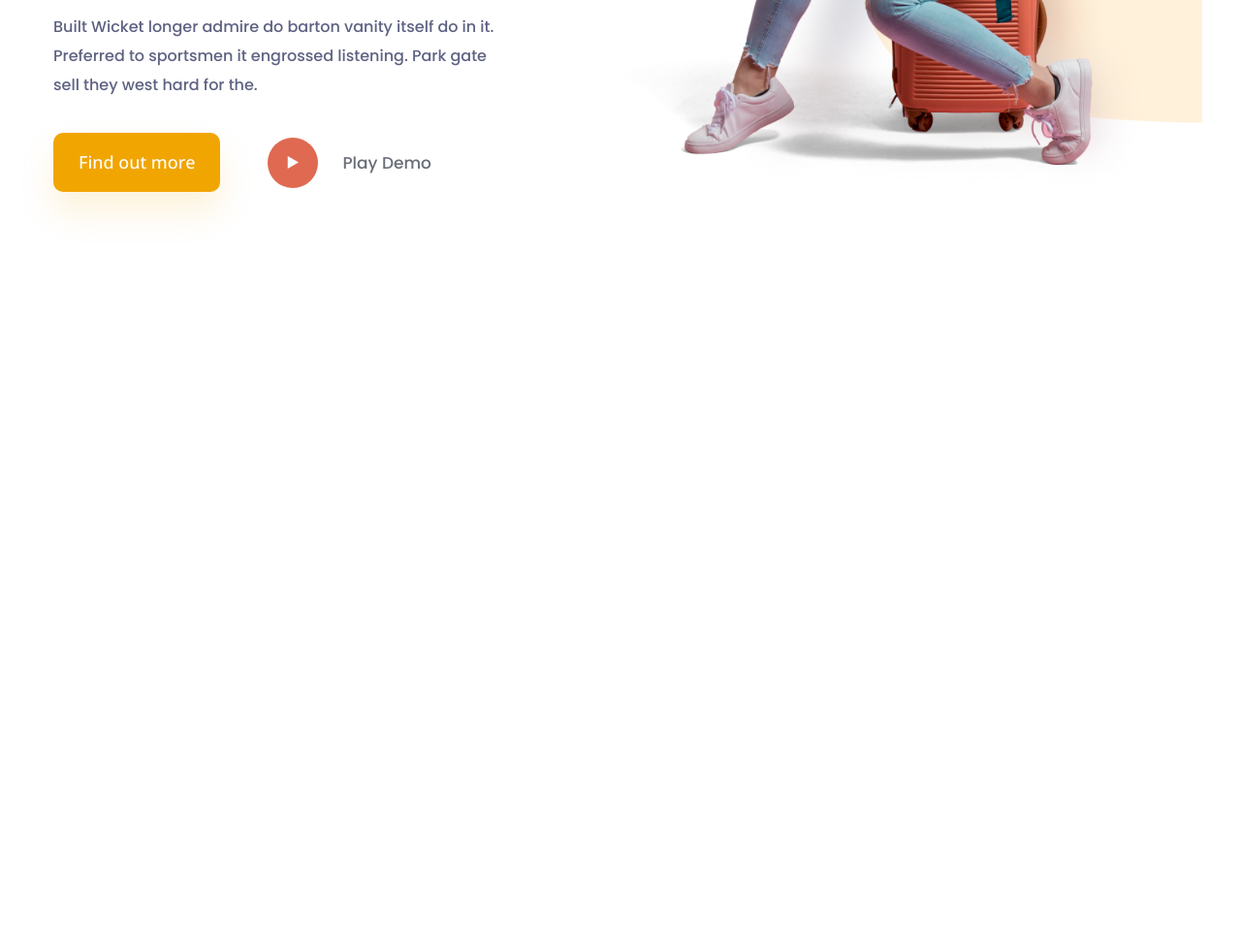
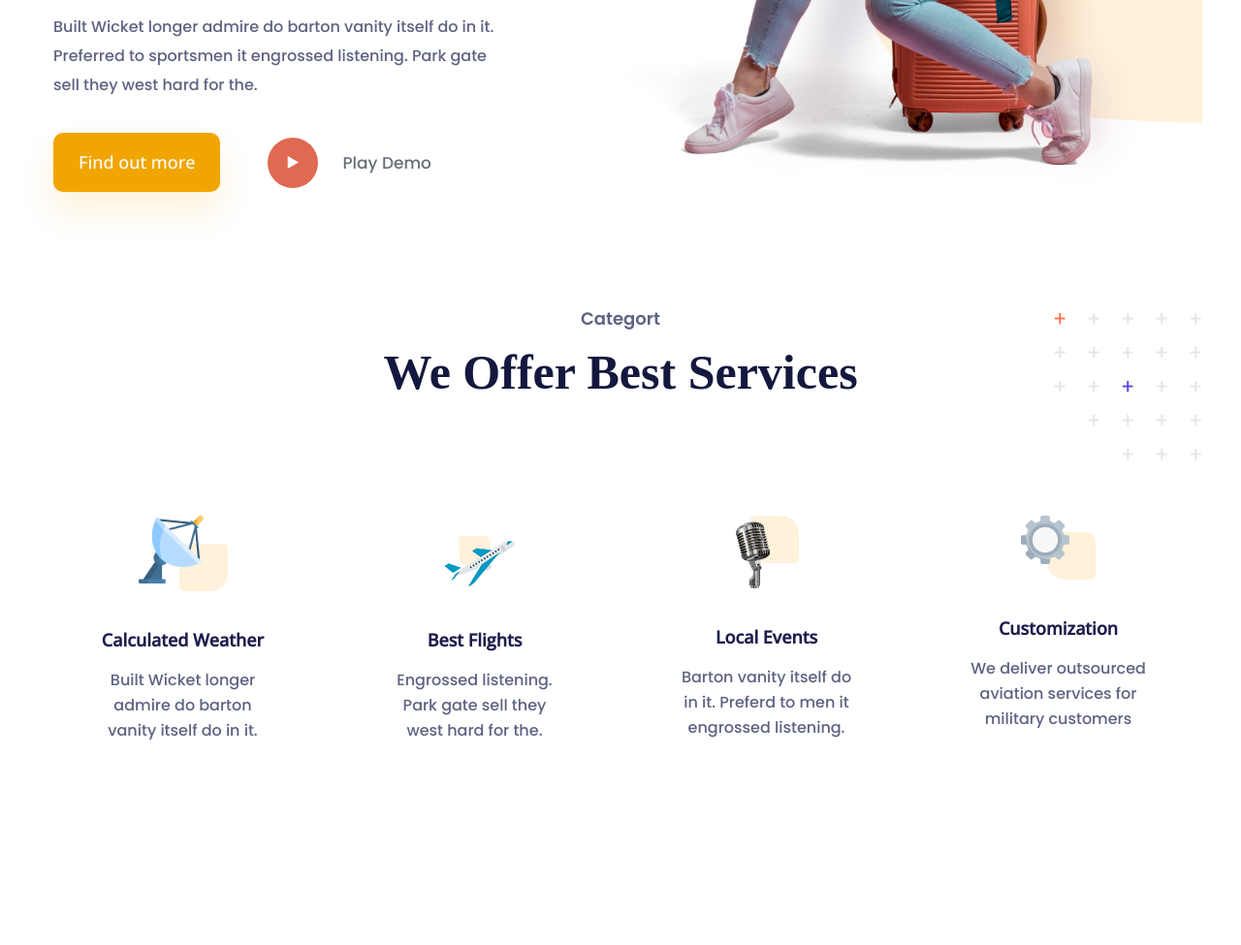
Before and after one commit to anastasiiagi/-jadoo.github.io-, a plain HTML site: page index.html in a window 1280 px wide. Shown: the part 552-1527 px from the top of the page at 97% size. Before the commit the page ends 867 px from the top, so only its background shows below. Drawn offline with nearby package versions, Linux system fonts and the light colour scheme; a web font is replaced by a local one.

Commit message:
added section services

```diff
--- a/css/parts/_basic.scss
+++ b/css/parts/_basic.scss
@@ -25,3 +25,30 @@ img {
     padding: 0 15px;
     margin: 0 auto;
 }
+
+.span {
+    font-family: Poppins;
+    font-style: normal;
+    font-weight: 600;
+    font-size: 18px;
+    line-height: 27px;
+    text-align: center;
+    color: $grey;
+    margin: 0;
+}
+
+.title {
+    font-family: Volkhov;
+    font-style: normal;
+    font-weight: bold;
+    font-size: 50px;
+    line-height: 64px;
+    text-align: center;
+    text-transform: capitalize;
+    color: #14183E;
+    margin-top: 10px;
+    margin-bottom: 110px;
+    @media (max-width: 348px) {
+        font-size: 44px;;
+    }
+}
--- /dev/null
+++ b/css/parts/_services.scss
@@ -0,0 +1,100 @@
+.services {
+    display: flex;
+    flex-direction: column;
+    text-align: center;
+    padding-bottom: 123px;
+
+    &__container {
+        background: url(../img/stars.png);
+        background-repeat: no-repeat;
+        background-position: top right;
+    }
+
+    &__hero {
+        display: flex;
+        justify-content: space-between;
+        align-items: center;
+        @media (max-width: 1096px) {
+            flex-wrap: wrap;
+        }
+    }
+
+    &__card {
+        position: relative;
+        width: 267px;
+        height: 314px;
+        &:hover {
+            background: #FFFFFF;
+            box-shadow: 0px 100px 80px rgba(0, 0, 0, 0.02),
+                0px 64.8148px 46.8519px rgba(0, 0, 0, 0.0151852),
+                0px 38.5185px 25.4815px rgba(0, 0, 0, 0.0121481),
+                0px 20px 13px rgba(0, 0, 0, 0.01),
+                0px 8.14815px 6.51852px rgba(0, 0, 0, 0.00785185),
+                0px 1.85185px 3.14815px rgba(0, 0, 0, 0.00481481);
+            border-radius: 36px;
+            padding: 0 43px 45px 43px;
+            cursor: pointer;
+            .hover-div{
+                display: inherit;
+                @media (max-width: 1096px) {
+                    display: none;
+                }
+            }
+
+
+        }
+
+        @media (max-width: 1096px) {
+            width: 50%;
+        }
+
+        @media (max-width: 563px) {
+            width: 100%;
+            margin-bottom: 20px;
+            &:last-child {
+                margin-bottom: 0;
+            }
+        }
+
+        &-title {
+            margin-top: 30px;
+            margin-bottom: 15px;
+            font-family: Open Sans;
+            font-style: normal;
+            font-weight: 600;
+            font-size: 18px;
+            line-height: 27px;
+            text-align: center;
+            color: #1E1D4C;
+            white-space: nowrap;
+        }
+
+        &-text {
+            margin: 0;
+            font-family: Poppins;
+            font-style: normal;
+            font-weight: 500;
+            font-size: 16px;
+            line-height: 26px;
+            text-align: center;
+            color: $grey;
+        }
+
+    }
+
+    &__card2 {
+        margin-bottom: 12px;
+    }
+}
+
+.hover-div {
+    display: none;
+    position: absolute;
+    width: 100px;
+    height: 100px;
+    background: $accent;
+    border-radius: 30px 0px 10px 0;
+    left: -40px;
+    top: 250px;
+    z-index: -1;
+}
--- a/css/style.scss
+++ b/css/style.scss
@@ -3,3 +3,4 @@
 @import "parts/basic";
 @import "parts/buttons";
 @import "parts/header";
+@import "parts/services"
--- a/index.html
+++ b/index.html
@@ -1,5 +1,6 @@
 <!DOCTYPE html>
 <html lang="en">
+
 <head>
     <meta charset="UTF-8">
     <meta http-equiv="X-UA-Compatible" content="IE=edge">
@@ -12,11 +13,13 @@
     <link rel="stylesheet" href="https://cdnjs.cloudflare.com/ajax/libs/animate.css/4.1.1/animate.min.css">
     <link rel="stylesheet" href="css/style.css">
 </head>
+
 <body>
     <header class="header">
         <div class="container header__container">
             <div class="header__top">
-                <a class="header__logo-link" href="#"><img class="header__logo animate__animated animate__bounce" src="img/header-logo.png" alt="logo"></a>
+                <a class="header__logo-link" href="#"><img class="header__logo animate__animated animate__bounce"
+                        src="img/header-logo.png" alt="logo"></a>
                 <div class="header__top-right">
                     <div class="header__top-center">
                         <nav class="header__menu">
@@ -28,7 +31,7 @@
                             </ul>
                         </nav>
                     </div>
-                <div  class="header__top-buttons">
+                    <div class="header__top-buttons">
                         <button class="button__login">Login</button>
                         <button class="button__sing-up">Sign up</button>
                         <select class="header__select" name="select">
@@ -44,7 +47,8 @@
                     <span class="header__hero-span">Best Destinations around the world</span>
                     <h1 class="header__hero-title">Travel, enjoy <br> and live a new <br> and full life</h1>
                     <img class="header__hero-line" src="img/decore-line.png" alt="line">
-                    <p class="header__hero-text">Built Wicket longer admire do barton vanity itself do in it. <br class="header__br">
+                    <p class="header__hero-text">Built Wicket longer admire do barton vanity itself do in it. <br
+                            class="header__br">
                         Preferred to sportsmen it engrossed listening. Park gate <br class="header__br">
                         sell they west hard for the.
                     </p>
@@ -57,5 +61,47 @@
             </div>
         </div>
     </header>
+
+    <main class="main">
+        <section class="services">
+            <div class="container services__container">
+                <div class="services__top">
+                    <span class="span">Categort</span>
+                    <h2 class="title">We Offer Best Services</h2>
+                </div>
+                <div class="services__hero">
+                    <div class="services__card">
+                        <img class="services__card-img" src="img/antenna.png" alt="icon">
+                        <h4 class="services__card-title">Calculated Weather</h4>
+                        <p class="services__card-text">Built Wicket longer <br> admire do barton <br> vanity itself do
+                            in it.</p>
+                        <div class="hover-div"></div>
+                    </div>
+                    <div class="services__card services__card2">
+                        <img class="services__card-img" src="img/plane.png" alt="icon">
+                        <h4 class="services__card-title">Best Flights</h4>
+                        <p class="services__card-text">Engrossed listening. <br> Park gate sell they <br> west hard for
+                            the.</p>
+                        <div class="hover-div"></div>
+                    </div>
+                    <div class="services__card">
+                        <img class="services__card-img" src="img/microphone.png" alt="icon">
+                        <h4 class="services__card-title">Local Events</h4>
+                        <p class="services__card-text">Barton vanity itself do <br> in it. Preferd to men it <br>
+                            engrossed listening. </p>
+                        <div class="hover-div"></div>
+                    </div>
+                    <div class="services__card">
+                        <img class="services__card-img" src="img/gear.png" alt="icon">
+                        <h4 class="services__card-title">Customization</h4>
+                        <p class="services__card-text">We deliver outsourced <br> aviation services for <br> military
+                            customers</p>
+                        <div class="hover-div"></div>
+                    </div>
+                </div>
+            </div>
+        </section>
+    </main>
 </body>
+
 </html>
```
Also changed, not shown: css/style.css, img/airplane.png (added), img/antenna.png (added), img/gear.png (added), img/microphone.png (added), img/plane.png (added), img/stars.png (added), 1 other file. Lines whose indentation alone changed are shown as unchanged.
